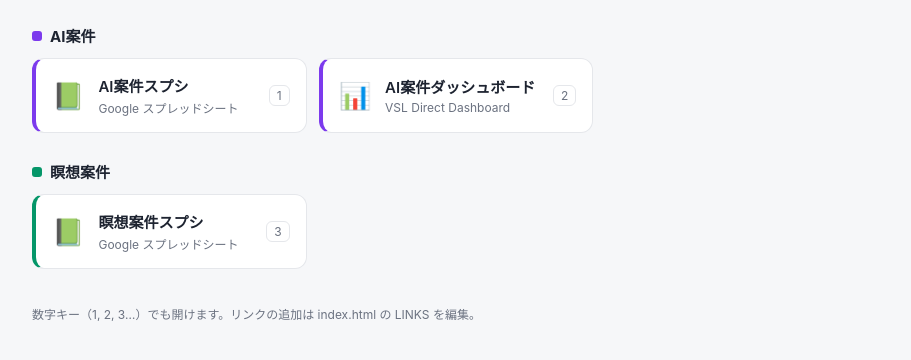
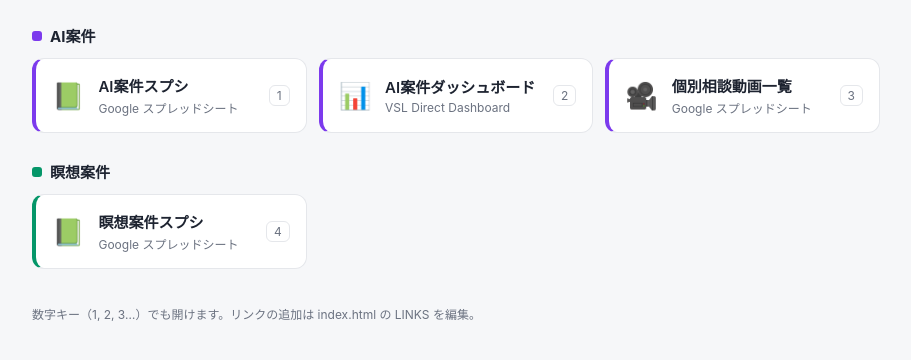
Before and after one commit to kumokawa1105-alt/ad-launcher, a plain HTML site: page index.html in a window 1280 px wide. Shown: the part 102-462 px from the top of the page, without its empty margins (184-1095 px from the left). Drawn offline with Linux system fonts and the light colour scheme.

Commit message:
AI案件に個別相談動画一覧を追加
Co-Authored-By: Claude Opus 5.5 <noreply@anthropic.com>

```diff
--- a/index.html
+++ b/index.html
@@ -74,6 +74,8 @@
         url: "https://docs.google.com/spreadsheets/d/1aGVKF-mXJ6ShJgHUscQZ8-TAnyrD6QjPgCJrq9cDLR8/edit?gid=1959420177#gid=1959420177" },
       { icon: "📊", title: "AI案件ダッシュボード", sub: "VSL Direct Dashboard",
         url: "https://suya-vsl-direct-dashboard.masahirokawamura0905.workers.dev/?m=all" },
+      { icon: "🎥", title: "個別相談動画一覧", sub: "Google スプレッドシート",
+        url: "https://docs.google.com/spreadsheets/d/13iRJDvLAiQgtD8sPiVC77pJi9WH3jSO171DvZnPFzSE/edit?gid=0#gid=0" },
     ]},
     { group: "瞑想案件", color: "--meisou", items: [
       { icon: "📗", title: "瞑想案件スプシ", sub: "Google スプレッドシート",
```
